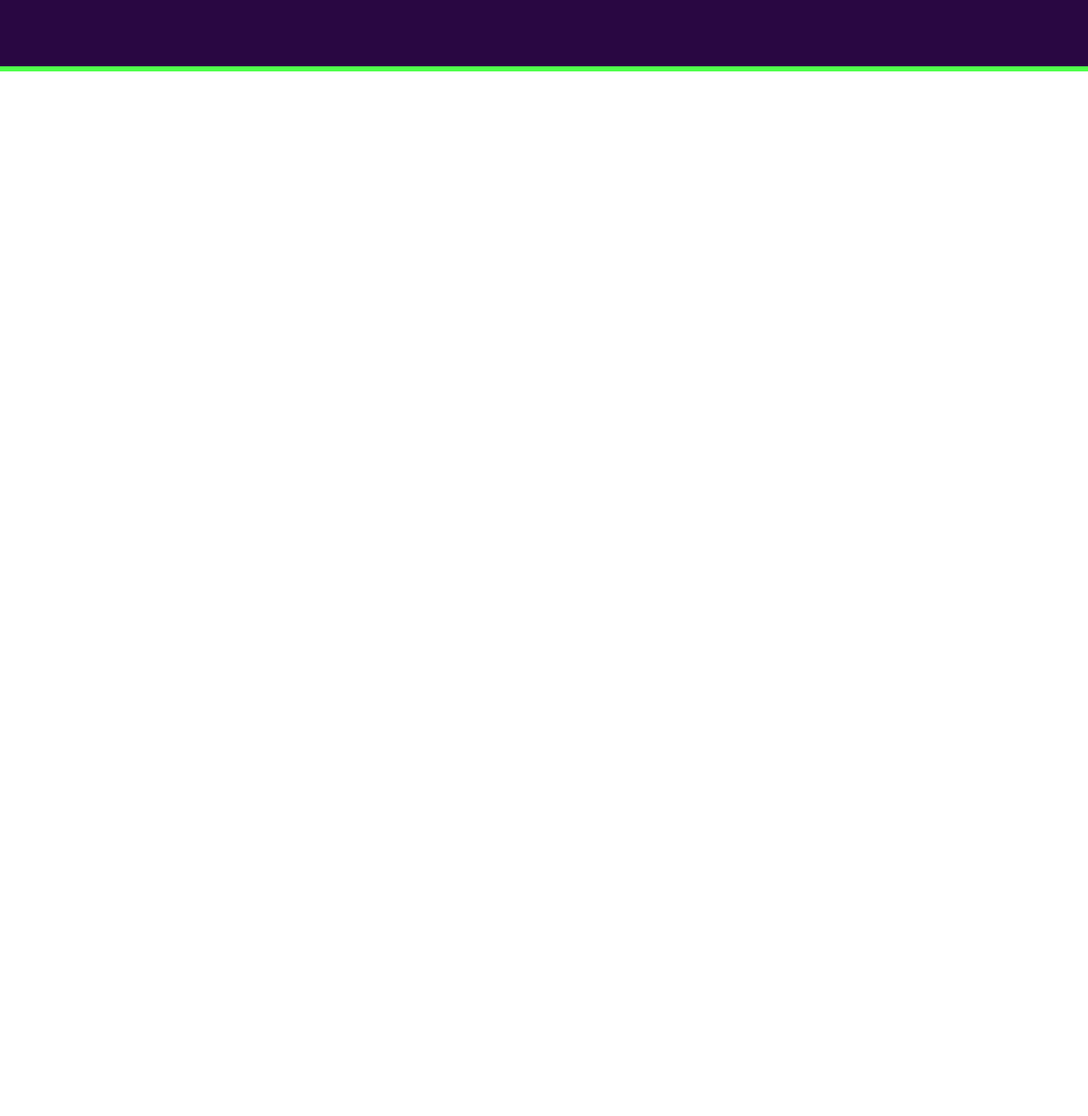
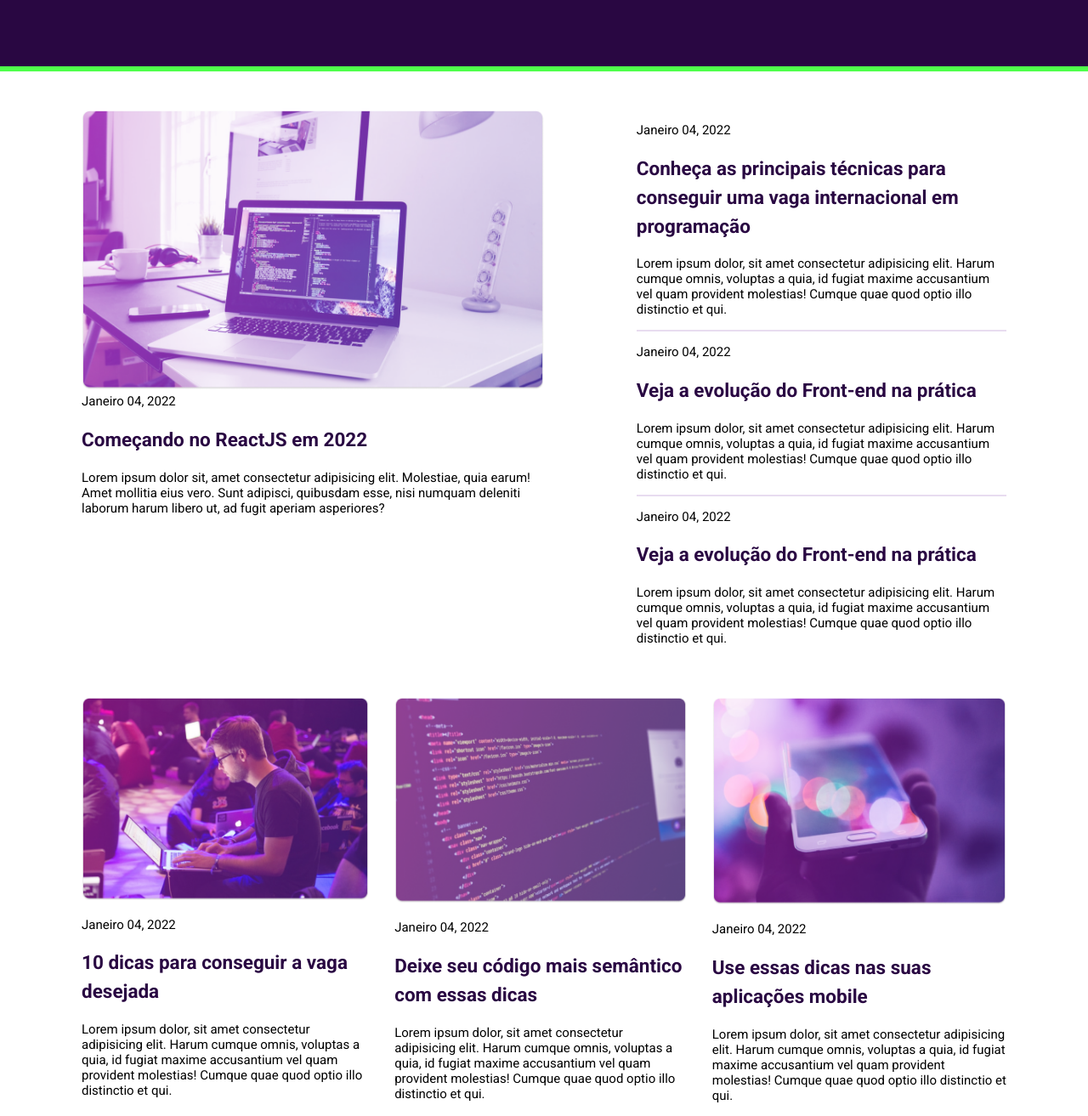
Before and after one commit to VictorKennedy-Git/rocketblog, a plain HTML site: page index.html in a window 1280 px wide. Shown: the part 522-1835 px from the top of the page at 85% size. Before the commit the page ends 800 px from the top, so only its background shows below. Drawn offline with Linux system fonts and the light colour scheme.

Commit message:
Completo sem animações

```diff
--- a/css/style.css
+++ b/css/style.css
@@ -13,14 +13,22 @@ html{
 
 body{
     box-sizing: border-box;
-    margin: 0px;
-    max-width: 2080px;
+    margin: 0;
+    padding: 0;
 }
 
 h1, h2, h3, h4{
     font-family:'Poppins', sans-serif;
 }
 
+h2>a{
+    color: #290742;
+}
+h2>a:hover{
+    color: #9e6dc2;
+    transition: 0.3s;
+    text-decoration: underline;
+}
 p, a{
     font-family: 'Roboto', sans-serif;
 }
@@ -32,6 +40,7 @@ a{
     margin: 0 auto;
     width: 85vw;
 }
+
 /*#################### HEADER ##################### */
 header{
     display: flex;
@@ -136,7 +145,7 @@ div#seemore{
 }
 
 div#seemore a{
-    font-size: 1.2rem;
+    font-size: 1.1rem;
     font-weight: bolder;
     color: var(--button-bg);
 }
@@ -144,3 +153,47 @@ div#seemore a{
 div#seemore .svg{
     padding-left: 1rem;
 }
+
+/*################## MAIN ####################### */
+
+main.container{
+    display: grid;
+    grid-template-areas:
+    'card1 notice1'
+    'card1 notice2'
+    ;
+    margin-block: 3rem;
+    grid-template-columns: 50% 40%;
+    justify-content: space-between;
+}
+
+div.card_principal img{
+    width: 100%;
+}
+
+main.container>aside{
+    width: 100%;
+    display: flex;
+    flex-direction: column;
+    justify-content: space-between;
+}
+.date{
+    font-family: 'Roboto', sans-serif;
+}
+
+aside div:nth-child(-n+2){
+    border-bottom: 2px solid #9f6dc23d ;
+}
+
+/*################## Footer ####################### */
+footer{
+    display: grid;
+    grid-template-areas:
+    'Card1 Card2 Card3'
+    ;
+    grid-gap: 2rem;
+}
+
+footer>div img{
+    width: 100%;
+}
--- a/index.html
+++ b/index.html
@@ -97,6 +97,58 @@
             </figure>
         </div>
     </header>
+
+    <main class="container">
+        <div class="card_principal">
+            <figure>
+                <img src="/assets/post-1.png" alt="">
+                <figcaption class="date">Janeiro 04, 2022</figcaption>
+            </figure>
+            <h2> <a href="">Começando no ReactJS em 2022 </a></h2>
+            <p>Lorem ipsum dolor sit, amet consectetur adipisicing elit. Molestiae, quia earum! Amet mollitia eius vero. Sunt adipisci, quibusdam esse, nisi numquam deleniti laborum harum libero ut, ad fugit aperiam asperiores?</p>
+        </div>
+
+        <aside>
+            <div class="notice_card">
+                <p class="date">Janeiro 04, 2022</p>
+                <h2><a href=""> Conheça as principais técnicas para conseguir uma vaga internacional em programação </a></h2>
+                <p>Lorem ipsum dolor, sit amet consectetur adipisicing elit. Harum cumque omnis, voluptas a quia, id fugiat maxime accusantium vel quam provident molestias! Cumque quae quod optio illo distinctio et qui.</p>
+            </div>
+
+            <div class="notice-card">
+                <p class="date">Janeiro 04, 2022</p>
+                <h2><a href="">Veja a evolução do Front-end na prática</a></h2>
+                <p>Lorem ipsum dolor, sit amet consectetur adipisicing elit. Harum cumque omnis, voluptas a quia, id fugiat maxime accusantium vel quam provident molestias! Cumque quae quod optio illo distinctio et qui.</p>
+            </div>
+
+            <div class="notice-card">
+                <p class="date">Janeiro 04, 2022</p>
+                <h2><a href="">Veja a evolução do Front-end na prática</a></h2>
+                <p>Lorem ipsum dolor, sit amet consectetur adipisicing elit. Harum cumque omnis, voluptas a quia, id fugiat maxime accusantium vel quam provident molestias! Cumque quae quod optio illo distinctio et qui.</p>
+            </div>
+        </aside>
+    </main>
+
+    <footer class="container">
+        <div class="card_footer">
+            <img src="/assets/post-2.png" alt="">
+            <p class="date">Janeiro 04, 2022</p>
+            <h2><a href="">10 dicas para conseguir a vaga desejada</a></h2>
+            <p>Lorem ipsum dolor, sit amet consectetur adipisicing elit. Harum cumque omnis, voluptas a quia, id fugiat maxime accusantium vel quam provident molestias! Cumque quae quod optio illo distinctio et qui.</p>
+        </div>
+        <div class="card_footer">
+            <img src="/assets/post-3.png" alt="">
+            <p class="date">Janeiro 04, 2022</p>
+            <h2><a href="">Deixe seu código mais semântico com essas dicas</a></h2>
+            <p>Lorem ipsum dolor, sit amet consectetur adipisicing elit. Harum cumque omnis, voluptas a quia, id fugiat maxime accusantium vel quam provident molestias! Cumque quae quod optio illo distinctio et qui.</p>
+        </div>
+        <div class="card_footer">
+            <img src="/assets/post-4.png" alt="">
+            <p class="date">Janeiro 04, 2022</p>
+            <h2><a href="">Use essas dicas nas suas aplicações mobile</a></h2>
+            <p>Lorem ipsum dolor, sit amet consectetur adipisicing elit. Harum cumque omnis, voluptas a quia, id fugiat maxime accusantium vel quam provident molestias! Cumque quae quod optio illo distinctio et qui.</p>
+        </div>
+    </footer>
 </body>
 
 </html>
```
